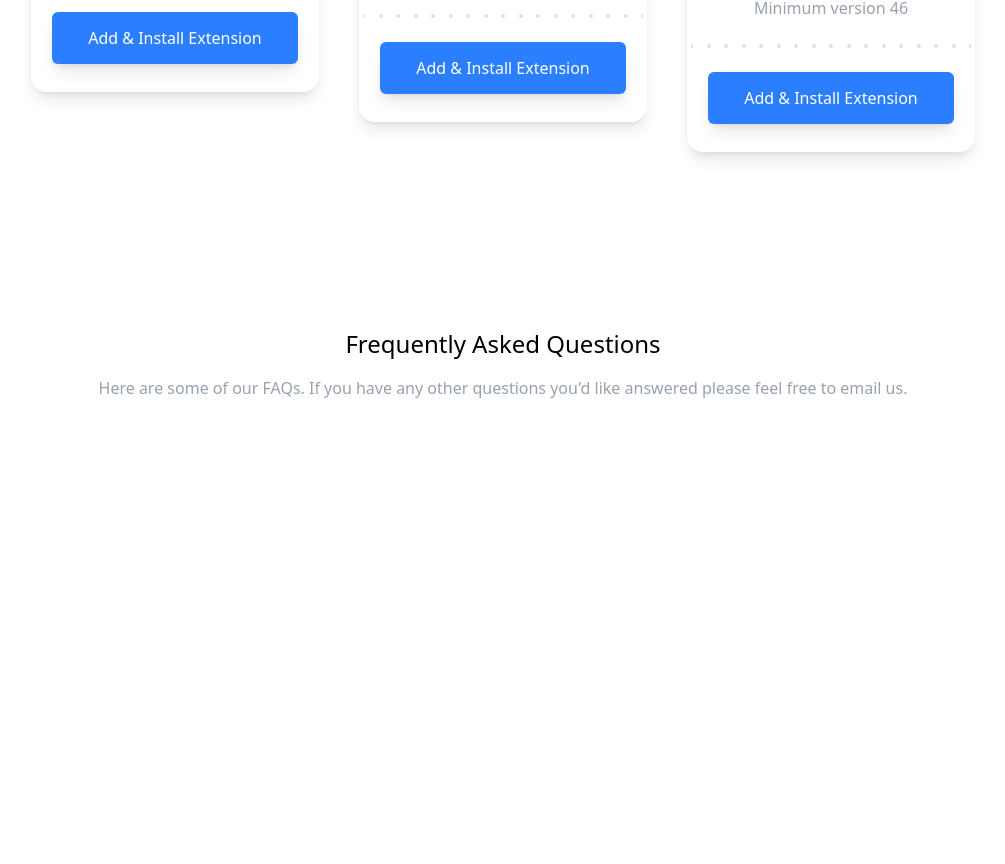
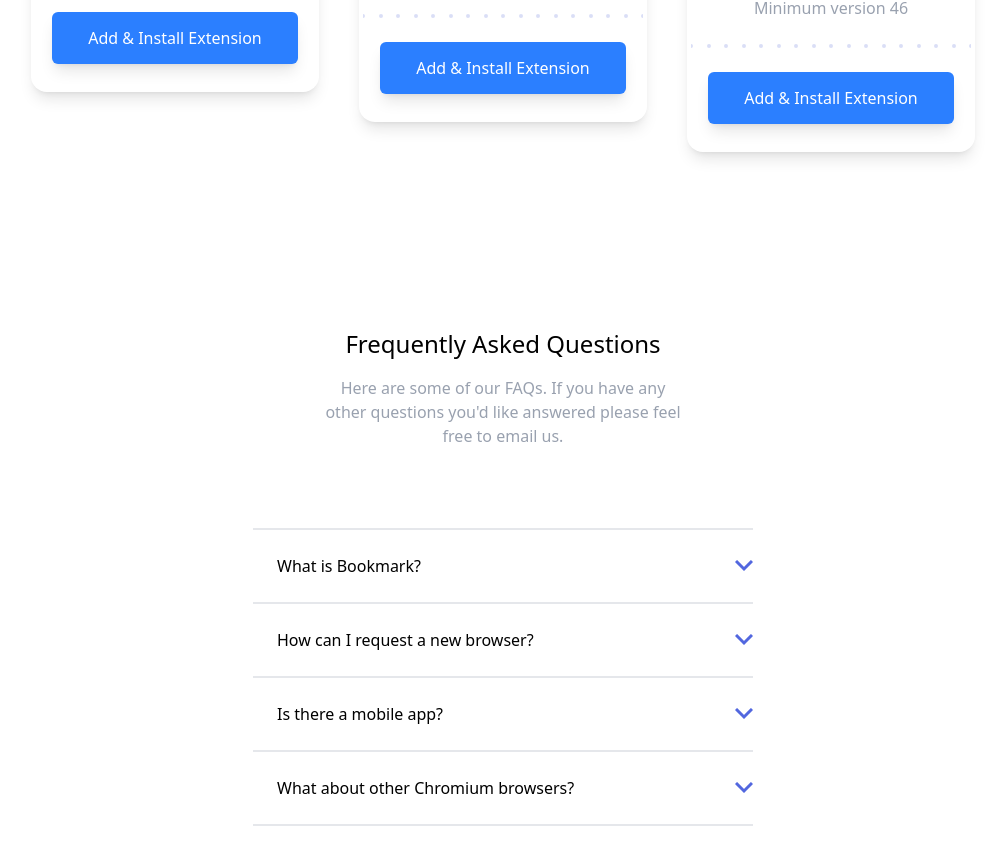
Before and after one commit to mstne03/Sprint-5, a React (Vite) app: page / in a window 1280 px wide. Shown: the part 1954-2818 px from the top of the page, without its empty margins (137-1142 px from the left). Before the commit the page ends 2474 px from the top, so only its background shows below. Built offline with nearby package versions, Linux system fonts and the light colour scheme.

Commit message:
feature - finishes styling of Faq section component

```diff
--- a/src/components/DownloadSection/DownloadSection.tsx
+++ b/src/components/DownloadSection/DownloadSection.tsx
@@ -14,8 +14,9 @@
 
   return (
     <section className="md:my-56 lg:my-44 flex flex-col justify-center items-center">
+      <div className="mb-10 md:mb-0">
         <TextTemplate
-        paddingX="md:max-w-[360px] md:min-w-[360px]"
+          paddingX="max-w-[300px] md:max-w-[360px] md:min-w-[360px]"
           title="Download the extension"
           content="
             We've got more browsers in the pipeline.
@@ -23,6 +24,7 @@
             you'd like us to prioritize.
           "
         />
+      </div>
 
       <div className="
               mx-10
@@ -32,8 +34,9 @@
               items-center
               gap-20
               md:flex-row
-              md:gap-10
-              md:mx-17
+              md:gap-2
+              lg:gap-10
+              md:mx-5
             "
       >
         {cards.map((card) =>
--- /dev/null
+++ b/src/components/FaqSection/FaqDetails/FaqDetails.tsx
@@ -0,0 +1,37 @@
+import ButtonComponent from '../../ButtonComponent/ButtonComponent'
+import { useState } from 'react'
+
+interface FaqDetailsProps {
+  text:string
+  icon:string
+  borders:string
+}
+
+const FaqDetails = (props:FaqDetailsProps) => {
+  const [state, setState] = useState(false);
+
+  return (
+    <div className={`
+                flex
+                justify-between
+                items-center
+                w-full
+                hover:cursor-pointer
+                ${props.borders}
+          `}
+          onClick={() => {
+
+          }}
+    >
+      <p className="p-6">
+        {props.text}
+      </p>
+
+      <span>
+        <img src={props.icon} alt="icon_arrow" />
+      </span>
+    </div>
+  )
+};
+
+export default FaqDetails;
--- a/src/components/FaqSection/FaqSection.tsx
+++ b/src/components/FaqSection/FaqSection.tsx
@@ -1,15 +1,48 @@
 import TextTemplate from '../TextTemplate/TextTemplate'
+import FaqDetails from './FaqDetails/FaqDetails'
+import iconArrow from '../../assets/Imagenes/icon-arrow.svg'
 
 interface FaqSectionProps {
 
 }
 
-const FaqSection = (props:FaqSectionProps) => (
-  <section className="my-30">
+const FaqSection = (props:FaqSectionProps) => {
+  type faqObject = {
+    key:number,
+    text:string,
+    content:string
+  }
+  const faqs:faqObject[] = [];
+
+  faqs.push({
+    key: 0,
+    text: "What is Bookmark?",
+    content: "",
+  });
+
+  faqs.push({
+    key: 1,
+    text: "How can I request a new browser?",
+    content: ""
+  })
+
+  faqs.push({
+    key: 2,
+    text: "Is there a mobile app?",
+    content: ""
+  })
+
+  faqs.push({
+    key: 3,
+    text: "What about other Chromium browsers?",
+    content: ""
+  })
+
+  return (
+    <section className="my-30 flex flex-col justify-center items-center gap-20">
       <TextTemplate
-      paddingX="px-10"
+        paddingX="max-w-[300px] md:max-w-[360px] md:min-w-[360px]"
         title="Frequently Asked Questions"
-      titlePadding="px-2"
         content="
           Here are some of our FAQs. If you
           have any other questions you'd like
@@ -18,7 +51,21 @@
       />
 
 
+      <div className="min-w-[500px]">
+        {faqs.map((detail, i) => {
+          return <FaqDetails
+                    key={i}
+                    text={detail.text}
+                    icon={iconArrow}
+                    borders={i === 0 ? "border-y-2 border-y-gray-200"
+                            : i === 2 ? "border-y-2 border-y-gray-200"
+                            : i === 3 ? "border-b-2 border-b-gray-200"
+                            : ""}
+                  />
+        })}
+      </div>
     </section>
-);
+  )
+};
 
 export default FaqSection;
--- a/src/styles/index.css
+++ b/src/styles/index.css
@@ -10,8 +10,10 @@
     --color-red-500: oklch(63.7% 0.237 25.331);
     --color-blue-500: oklch(62.3% 0.214 259.815);
     --color-gray-100: oklch(96.7% 0.003 264.542);
+    --color-gray-200: oklch(92.8% 0.006 264.531);
     --color-gray-400: oklch(70.7% 0.022 261.325);
     --color-gray-700: oklch(37.3% 0.034 259.733);
+    --color-black: #000;
     --color-white: #fff;
     --spacing: 0.25rem;
     --text-2xl: 1.5rem;
@@ -192,11 +194,17 @@
   .mt-7 {
     margin-top: calc(var(--spacing) * 7);
   }
+  .mb-10 {
+    margin-bottom: calc(var(--spacing) * 10);
+  }
   .flex {
     display: flex;
   }
   .hidden {
     display: none;
+  }
+  .table {
+    display: table;
   }
   .max-h-\[200px\] {
     max-height: 200px;
@@ -213,6 +221,12 @@
   .max-w-35 {
     max-width: calc(var(--spacing) * 35);
   }
+  .max-w-\[200px\] {
+    max-width: 200px;
+  }
+  .max-w-\[300px\] {
+    max-width: 300px;
+  }
   .max-w-\[350px\] {
     max-width: 350px;
   }
@@ -222,17 +236,41 @@
   .max-w-full {
     max-width: 100%;
   }
+  .min-w-\[30px\] {
+    min-width: 30px;
+  }
+  .min-w-\[200px\] {
+    min-width: 200px;
+  }
+  .min-w-\[250px\] {
+    min-width: 250px;
+  }
+  .min-w-\[300px\] {
+    min-width: 300px;
+  }
   .min-w-\[360px\] {
     min-width: 360px;
   }
+  .min-w-\[500px\] {
+    min-width: 500px;
+  }
+  .flex-1 {
+    flex: 1;
+  }
   .flex-1\/2 {
     flex: calc(1/2 * 100%);
+  }
+  .border-collapse {
+    border-collapse: collapse;
   }
   .transform {
     transform: var(--tw-rotate-x,) var(--tw-rotate-y,) var(--tw-rotate-z,) var(--tw-skew-x,) var(--tw-skew-y,);
   }
   .cursor-pointer {
     cursor: pointer;
+  }
+  .resize {
+    resize: both;
   }
   .flex-col {
     flex-direction: column;
@@ -246,14 +284,26 @@
   .justify-center {
     justify-content: center;
   }
+  .justify-end {
+    justify-content: flex-end;
+  }
+  .justify-items-stretch {
+    justify-items: stretch;
+  }
   .gap-2 {
     gap: calc(var(--spacing) * 2);
   }
   .gap-6 {
     gap: calc(var(--spacing) * 6);
   }
+  .gap-10 {
+    gap: calc(var(--spacing) * 10);
+  }
   .gap-20 {
     gap: calc(var(--spacing) * 20);
+  }
+  .gap-30 {
+    gap: calc(var(--spacing) * 30);
   }
   .space-y-3 {
     :where(& > :not(:last-child)) {
@@ -304,6 +354,10 @@
     border-bottom-right-radius: var(--radius-2xl);
     border-bottom-left-radius: var(--radius-2xl);
   }
+  .border {
+    border-style: var(--tw-border-style);
+    border-width: 1px;
+  }
   .border-2 {
     border-style: var(--tw-border-style);
     border-width: 2px;
@@ -311,6 +365,10 @@
   .border-y-1 {
     border-block-style: var(--tw-border-style);
     border-block-width: 1px;
+  }
+  .border-y-2 {
+    border-block-style: var(--tw-border-style);
+    border-block-width: 2px;
   }
   .border-b-2 {
     border-bottom-style: var(--tw-border-style);
@@ -323,8 +381,14 @@
   .border-transparent {
     border-color: transparent;
   }
+  .border-y-gray-200 {
+    border-block-color: var(--color-gray-200);
+  }
   .border-y-gray-400 {
     border-block-color: var(--color-gray-400);
+  }
+  .border-b-gray-200 {
+    border-bottom-color: var(--color-gray-200);
   }
   .border-b-red-500 {
     border-bottom-color: var(--color-red-500);
@@ -344,8 +408,23 @@
   .object-contain {
     object-fit: contain;
   }
+  .p-3 {
+    padding: calc(var(--spacing) * 3);
+  }
   .p-3\.5 {
     padding: calc(var(--spacing) * 3.5);
+  }
+  .p-5 {
+    padding: calc(var(--spacing) * 5);
+  }
+  .p-6 {
+    padding: calc(var(--spacing) * 6);
+  }
+  .p-10 {
+    padding: calc(var(--spacing) * 10);
+  }
+  .p-30 {
+    padding: calc(var(--spacing) * 30);
   }
   .px-1 {
     padding-inline: calc(var(--spacing) * 1);
@@ -395,6 +474,9 @@
     --tw-font-weight: var(--font-weight-medium);
     font-weight: var(--font-weight-medium);
   }
+  .text-black {
+    color: var(--color-black);
+  }
   .text-gray-400 {
     color: var(--color-gray-400);
   }
@@ -404,6 +486,9 @@
   .text-white {
     color: var(--color-white);
   }
+  .underline {
+    text-decoration-line: underline;
+  }
   .shadow {
     --tw-shadow: 0 1px 3px 0 var(--tw-shadow-color, rgb(0 0 0 / 0.1)), 0 1px 2px -1px var(--tw-shadow-color, rgb(0 0 0 / 0.1));
     box-shadow: var(--tw-inset-shadow), var(--tw-inset-ring-shadow), var(--tw-ring-offset-shadow), var(--tw-ring-shadow), var(--tw-shadow);
@@ -411,6 +496,10 @@
   .shadow-lg {
     --tw-shadow: 0 10px 15px -3px var(--tw-shadow-color, rgb(0 0 0 / 0.1)), 0 4px 6px -4px var(--tw-shadow-color, rgb(0 0 0 / 0.1));
     box-shadow: var(--tw-inset-shadow), var(--tw-inset-ring-shadow), var(--tw-ring-offset-shadow), var(--tw-ring-shadow), var(--tw-shadow);
+  }
+  .outline {
+    outline-style: var(--tw-outline-style);
+    outline-width: 1px;
   }
   .filter {
     filter: var(--tw-blur,) var(--tw-brightness,) var(--tw-contrast,) var(--tw-grayscale,) var(--tw-hue-rotate,) var(--tw-invert,) var(--tw-saturate,) var(--tw-sepia,) var(--tw-drop-shadow,);
@@ -488,6 +577,20 @@
       content: var(--tw-content);
     }
   }
+  .hover\:cursor-pointer {
+    &:hover {
+      @media (hover: hover) {
+        cursor: pointer;
+      }
+    }
+  }
+  .hover\:text-white {
+    &:hover {
+      @media (hover: hover) {
+        color: var(--color-white);
+      }
+    }
+  }
   .sm\:mx-32 {
     @media (width >= 40rem) {
       margin-inline: calc(var(--spacing) * 32);
@@ -524,6 +627,16 @@
   .md\:mx-0 {
     @media (width >= 48rem) {
       margin-inline: calc(var(--spacing) * 0);
+    }
+  }
+  .md\:mx-5 {
+    @media (width >= 48rem) {
+      margin-inline: calc(var(--spacing) * 5);
+    }
+  }
+  .md\:mx-10 {
+    @media (width >= 48rem) {
+      margin-inline: calc(var(--spacing) * 10);
     }
   }
   .md\:mx-16 {
@@ -571,6 +684,11 @@
       margin-top: calc(var(--spacing) * 30);
     }
   }
+  .md\:mb-0 {
+    @media (width >= 48rem) {
+      margin-bottom: calc(var(--spacing) * 0);
+    }
+  }
   .md\:flex {
     @media (width >= 48rem) {
       display: flex;
@@ -606,9 +724,19 @@
       min-width: 360px;
     }
   }
+  .md\:min-w-\[500px\] {
+    @media (width >= 48rem) {
+      min-width: 500px;
+    }
+  }
   .md\:flex-1 {
     @media (width >= 48rem) {
       flex: 1;
+    }
+  }
+  .md\:flex-col {
+    @media (width >= 48rem) {
+      flex-direction: column;
     }
   }
   .md\:flex-row {
@@ -644,6 +772,16 @@
   .md\:gap-0 {
     @media (width >= 48rem) {
       gap: calc(var(--spacing) * 0);
+    }
+  }
+  .md\:gap-2 {
+    @media (width >= 48rem) {
+      gap: calc(var(--spacing) * 2);
+    }
+  }
+  .md\:gap-5 {
+    @media (width >= 48rem) {
+      gap: calc(var(--spacing) * 5);
     }
   }
   .md\:gap-10 {
@@ -696,6 +834,16 @@
   .md\:px-16 {
     @media (width >= 48rem) {
       padding-inline: calc(var(--spacing) * 16);
+    }
+  }
+  .md\:px-40 {
+    @media (width >= 48rem) {
+      padding-inline: calc(var(--spacing) * 40);
+    }
+  }
+  .md\:px-96 {
+    @media (width >= 48rem) {
+      padding-inline: calc(var(--spacing) * 96);
     }
   }
   .md\:text-left {
@@ -758,6 +906,11 @@
   .lg\:me-27 {
     @media (width >= 64rem) {
       margin-inline-end: calc(var(--spacing) * 27);
+    }
+  }
+  .lg\:gap-10 {
+    @media (width >= 64rem) {
+      gap: calc(var(--spacing) * 10);
     }
   }
   .lg\:px-40 {
@@ -902,6 +1055,11 @@
   inherits: false;
   initial-value: 0 0 #0000;
 }
+@property --tw-outline-style {
+  syntax: "*";
+  inherits: false;
+  initial-value: solid;
+}
 @property --tw-blur {
   syntax: "*";
   inherits: false;
@@ -985,6 +1143,7 @@
       --tw-ring-offset-width: 0px;
       --tw-ring-offset-color: #fff;
       --tw-ring-offset-shadow: 0 0 #0000;
+      --tw-outline-style: solid;
       --tw-blur: initial;
       --tw-brightness: initial;
       --tw-contrast: initial;
```
Lines whose indentation alone changed are shown as unchanged.
